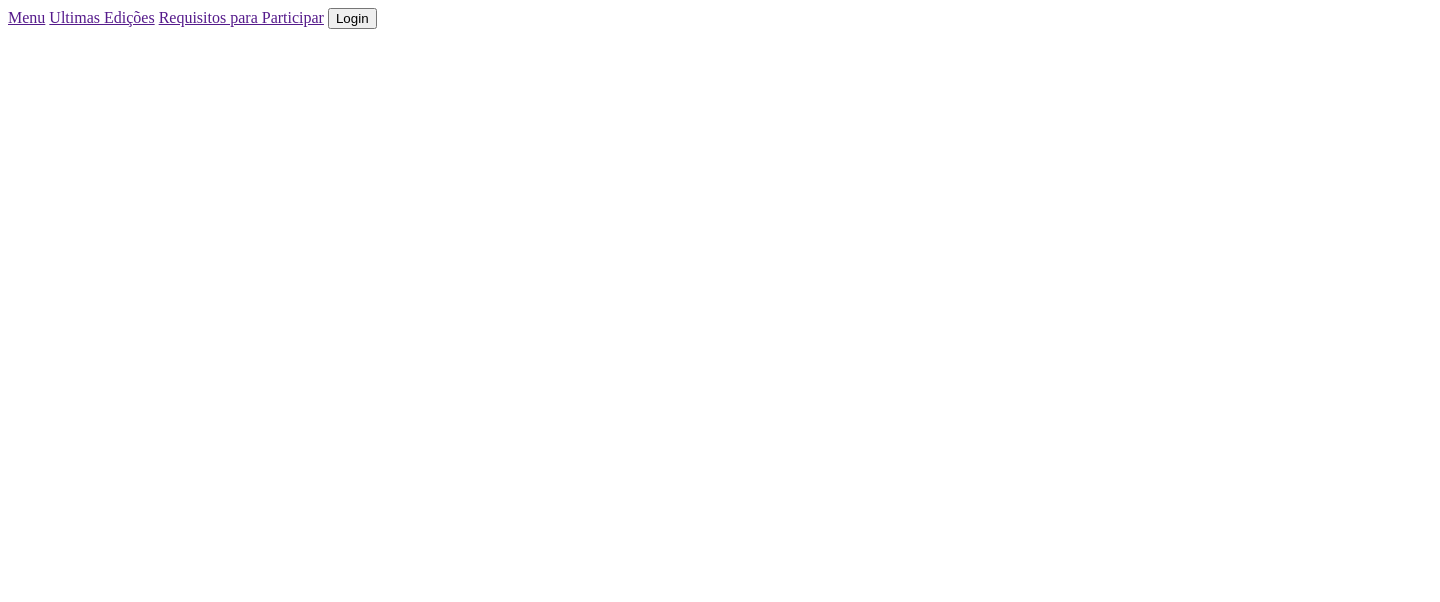
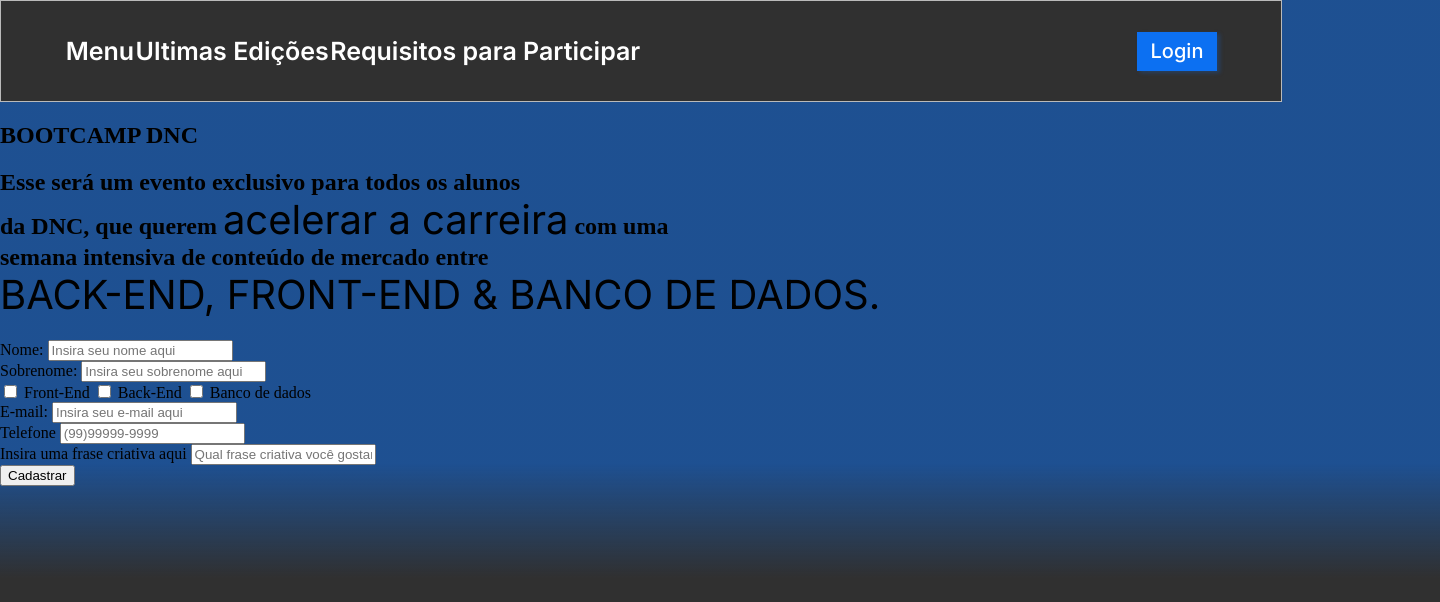
Before and after one commit to Alexajsa2/bootcamp, a plain HTML site: page index.html in a window 1280 px wide. Shown: the top 602 px of the page, 1440 px wide, since content can reach past the window. Drawn offline with Linux system fonts and the light colour scheme.

Commit message:
formulário do projeto

```diff
--- a/index.html
+++ b/index.html
@@ -3,16 +3,64 @@
 <head>
     <meta charset="UTF-8">
     <meta name="viewport" content="width=device-width, initial-scale=1.0">
+    <link rel="stylesheet" href="style.css">
+    <link rel="preconnect" href="https://fonts.googleapis.com">
+    <link rel="preconnect" href="https://fonts.gstatic.com" crossorigin>
+    <link href="https://fonts.googleapis.com/css2?family=Inter:wght@100..900&display=swap" rel="stylesheet">
     <title>BootCamp_DNC</title>
 </head>
 <body>
-    <nav>
-        <div id="link">
-            <a href="">Menu</a>
-            <a href="">Ultimas Edições</a>
-            <a href="">Requisitos para Participar</a>
-            <button id="login">Login</button>
+    <nav id="topmenu">
+        <div id="links">
+            <a href="" class="link">Menu</a>
+            <a href="" class="link">Ultimas Edições</a>
+            <a href="" class="link">Requisitos para Participar</a>
         </div>
+        <button id="login">Login</button>
     </nav>
+    <section id="middleform">
+        <header>
+            <h1>BOOTCAMP DNC</h1>
+            <h2>Esse será um evento exclusivo para todos os alunos
+                <br>da DNC, que querem <span class="whitespace">acelerar a carreira</span> com uma
+                <br>semana intensiva de conteúdo de mercado entre
+                <br><span class="whitespace">BACK-END, FRONT-END & BANCO DE DADOS.</span>
+            </h2>
+        </header>
+        <form action="">
+            <div class="formgroup">
+                <label>Nome:</label>
+                <input type="text" placeholder="Insira seu nome aqui">
+            </div>
+            <div class="formgroup"></div>
+                <label>Sobrenome:</label>
+                <input type="text" placeholder="Insira seu sobrenome aqui">
+            <div class="Checkbox-Itens">
+                <input type="checkbox" value="front">
+                <label>Front-End</label>
+
+                <input type="checkbox" value="front">
+                <label>Back-End</label>
+
+                <input type="checkbox" value="front">
+                <label>Banco de dados</label>
+
+            </div>
+            <div class="formgroup">
+                <label>E-mail:</label>
+                <input type="email" placeholder="Insira seu e-mail aqui">
+            </div>
+            <div class="formgroup">
+                <label>Telefone</label>
+                <input type="tel" placeholder="(99)99999-9999">
+            </div>
+            <div class="formgroup">
+                <label>Insira uma frase criativa aqui</label>
+                <input type="email" placeholder="Qual frase criativa você gostaria de falar?">
+            </div>
+            <input type="submit" value="Cadastrar">
+
+        </form>
+    </section>
 </body>
 </html>
--- a/style.css
+++ b/style.css
@@ -1,4 +1,60 @@
-#link{
+#topmenu{
+    background: #303030;
+    width: 100%;
+    height: 100px;
+    display: flex;
+    align-items: center;
+    justify-content: space-between;
+    border: 1px solid #BABABA
+}
+    #topmenu a:hover{
+        color: #CCCCCC;
+    }
+.link{
     font-family: Inter;
-    color:#FFFFFF;
+    color: #FFFFFF;
+    font-size: 25px;
+    font-weight: 600;
+    line-height: 30.26px;
+    text-align: left;
+    text-decoration: none;
 }
+#links{
+    display: flex;
+    width: 45%;
+    justify-content: space-around;
+    margin-left: 5%;
+}
+#login{
+    width: 80px;
+    height: 39px;
+    background: #0C70F2;
+    box-shadow: 3px 2px 4px 0px #0C70F240;
+    margin-right: 5%;
+    border: 0px;
+    font-family: Inter;
+    font-size: 20px;
+    font-weight: 500;
+    line-height: 24.2px;
+    color: #FFFFFF;
+    cursor: pointer;
+}
+body{
+    margin: 0px;
+    padding: 0px;
+    background: linear-gradient(180deg, rgba(12, 112, 242, 0.5) 19.91%, rgba(12, 112, 242, 0) 24.84%), #303030;
+}
+#middleform{
+    width: 1440px;
+    height: 2206px;
+    top: 103px;
+    gap: 0px;
+    border: 1px 0px 0px 0px;
+    opacity: 0px;
+}
+.whitespace{
+    font-family: Inter;
+    font-size: 40px;
+    font-weight: 400;
+    line-height: 48.41px;
+}
```
